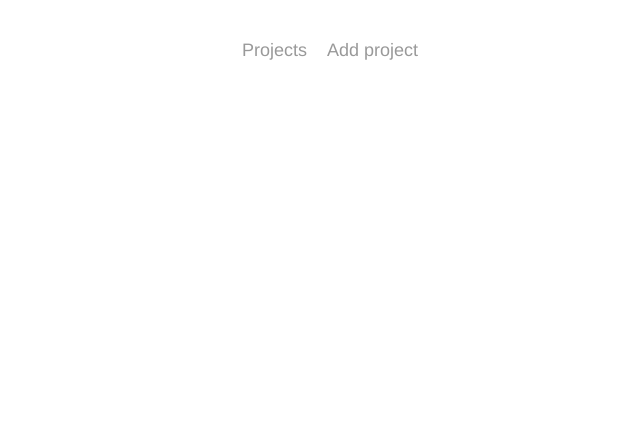
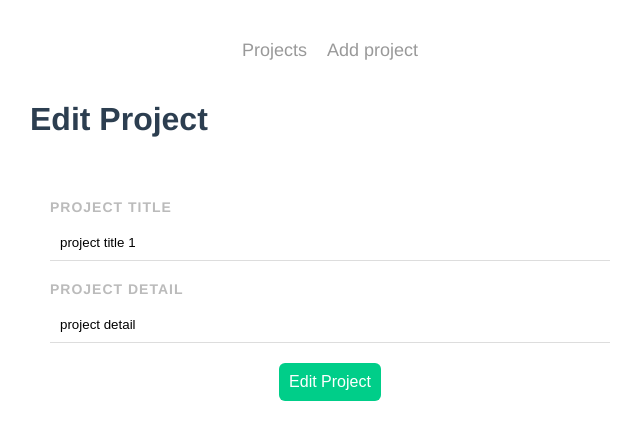
Before and after one commit to aungkaungkhant-nssh/linterproject, a Vue app: page /editProject/1 in a window 1280 px wide. Before the commit this address had no page. Shown: the top 440 px of the page, without its empty margins (310-951 px from the left). Built offline with nearby package versions, Linux system fonts and the light colour scheme; data requests are answered from the project's data file.

Commit message:
edit project

```diff
--- a/database/db.json
+++ b/database/db.json
@@ -2,8 +2,8 @@
   "projects": [
     {
       "id": 1,
-      "title": "project title 1",
-      "detail": "project detail 1",
+      "title": "project title 1 ",
+      "detail": "project detail ",
       "complete": false
     },
     {
--- a/src/components/SingleProject.vue
+++ b/src/components/SingleProject.vue
@@ -10,9 +10,12 @@
           <span class="material-icons" @click="deleteProject">
             delete
              </span>
-         <span class="material-icons">
-            edit
-            </span>
+              <router-link :to="{name:'EditProject',params:{id:project.id}}">
+                <span class="material-icons">
+               edit
+                </span>
+              </router-link>
+
             <span class="material-icons" @click="completeProject">
                 done
             </span>
@@ -46,6 +49,7 @@
             })
 
         },
+
         completeProject(){
              let completeRoute=this.api+this.project.id;
             fetch(completeRoute,{
--- a/src/router/index.js
+++ b/src/router/index.js
@@ -1,6 +1,8 @@
 import { createRouter, createWebHistory } from 'vue-router'
 import Home from '../views/Home.vue'
 import AddProject from '../views/AddProject.vue'
+import EditProject from '../views/EditProject.vue'
+
 
 const routes = [
   {
@@ -13,6 +15,12 @@
     name: 'AddProject',
     component:AddProject
   },
+  {
+    path:"/editProject/:id",
+    name:"EditProject",
+    component:EditProject,
+    props:true,
+  }
 
 ]
 
--- /dev/null
+++ b/src/views/EditProject.vue
@@ -0,0 +1,59 @@
+<template>
+   <h1>Edit Project</h1>
+    <form @submit.prevent="editProject">
+        <label>Project Title</label>
+      <input type="text" v-model="title">
+      <label>Project Detail</label>
+      <input type="text" v-model="detail">
+      <button>Edit Project</button>
+    </form>
+</template>
+
+<script>
+export default {
+    data(){
+        return{
+            title:"",
+            detail:"",
+        }
+    },
+   props:["id"],
+   mounted(){
+       fetch("http://localhost:3000/projects/"+this.id)
+       .then((response)=>{
+           return response.json();
+       })
+       .then((datas)=>{
+           this.title=datas.title,
+           this.detail=datas.detail
+       })
+       .catch((error)=>{
+           console.log(error);
+       })
+   },
+   methods:{
+       editProject(){
+            fetch("http://localhost:3000/projects/"+this.id,{
+                method:"PATCH",
+                headers:{
+                    "Content-Type":"application/json"
+                },
+                body:JSON.stringify({
+                    title:this.title,
+                    detail:this.detail
+                })
+            })
+            .then(()=>{
+                this.$router.push("/");
+            })
+            .catch((error)=>{
+                console.log(error);
+            })
+       }
+   }
+}
+</script>
+
+<style>
+
+</style>
```
